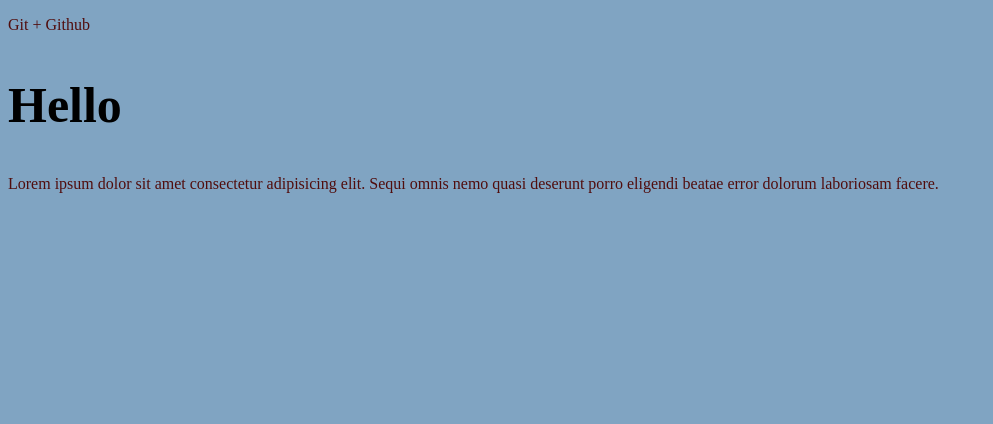
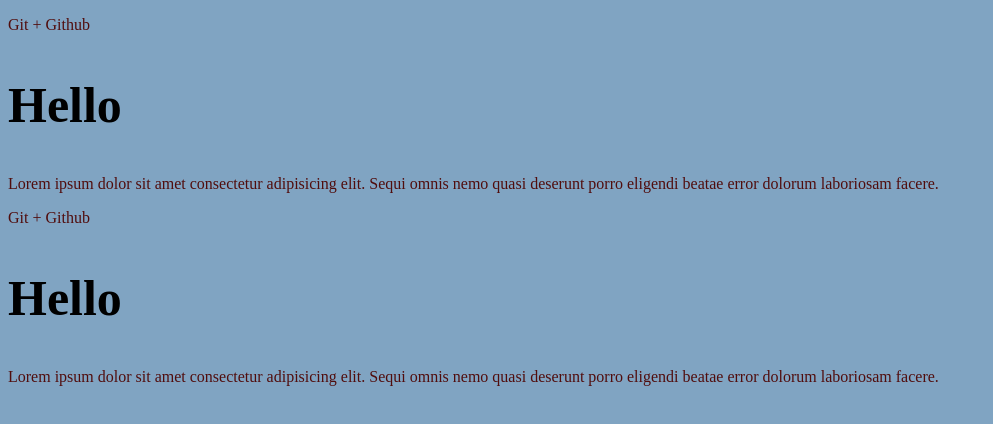
Before and after one commit to Luuuuna/testgit, a plain HTML site: page index.html in a window 1280 px wide. Shown: the whole page, without its empty margins (0-993 px from the left). Drawn offline with Linux system fonts and the light colour scheme.

Commit message:
branch about and working with it

```diff
--- a/index.html
+++ b/index.html
@@ -12,5 +12,10 @@
     <h2>Hello</h2>
     <p>Lorem ipsum dolor sit amet consectetur adipisicing elit. Sequi omnis nemo quasi deserunt
         porro eligendi beatae error dolorum laboriosam facere.</p>
+
+        <p>Git + Github</p>
+        <h2>Hello</h2>
+        <p>Lorem ipsum dolor sit amet consectetur adipisicing elit. Sequi omnis nemo quasi deserunt
+            porro eligendi beatae error dolorum laboriosam facere.</p>
 </body>
 </html>
```
